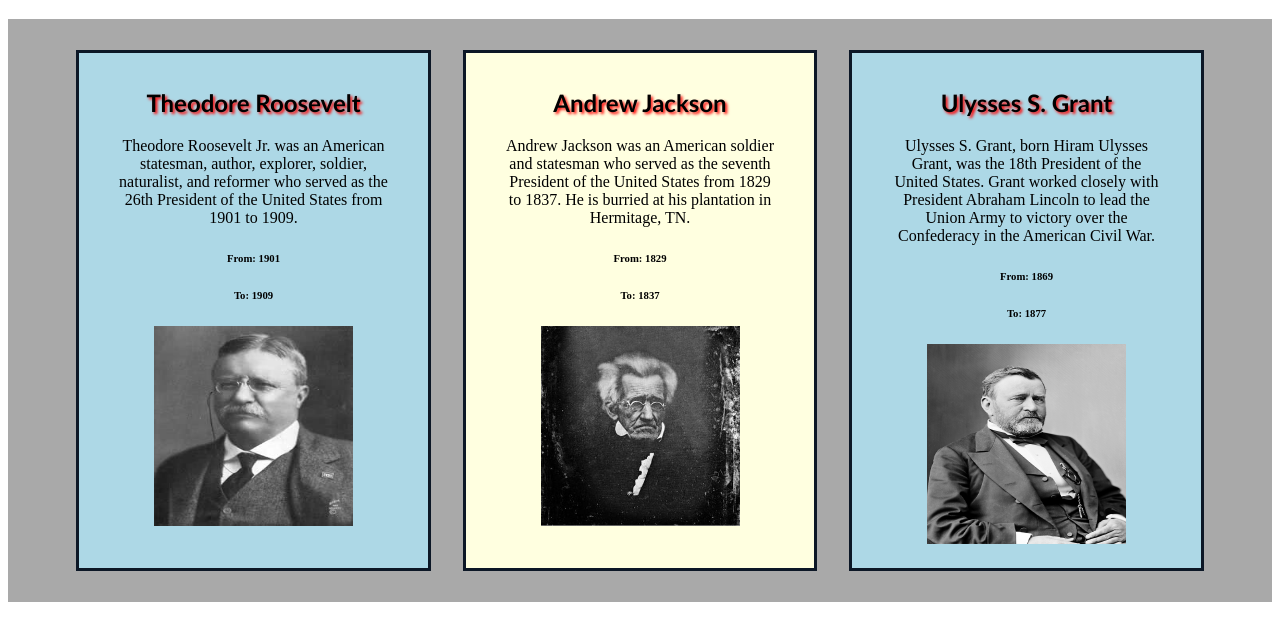
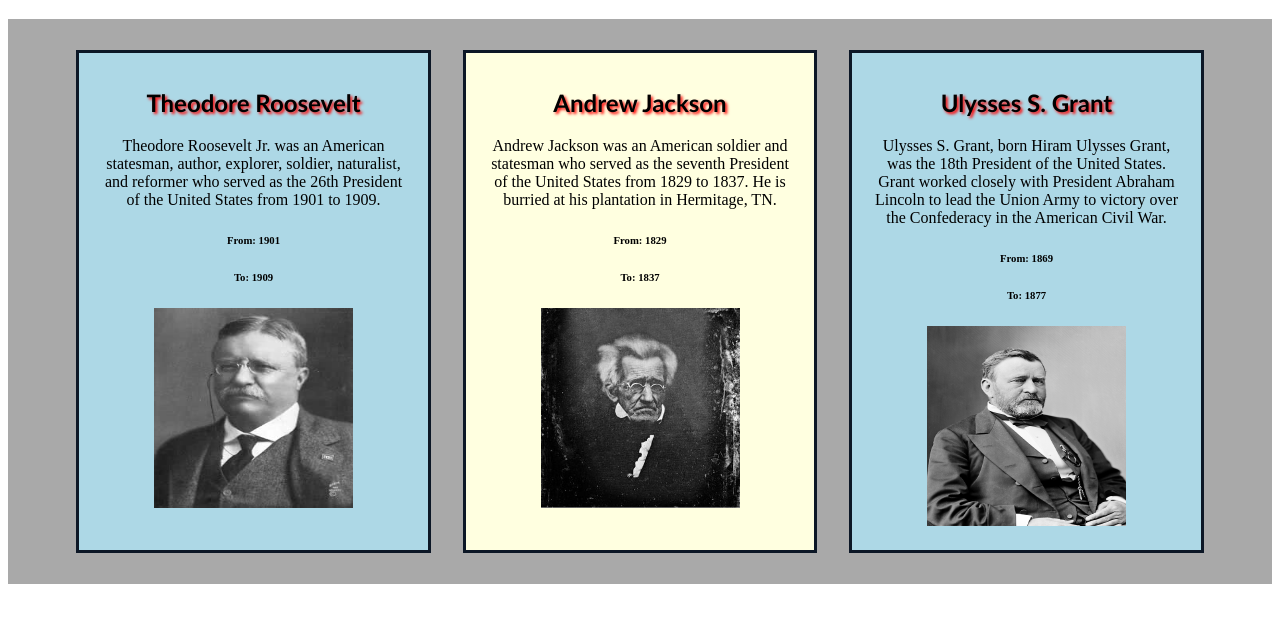
Before and after one commit to RobertShock/wyswyg, a plain HTML site: page index.html in a window 1280 px wide. Shown: the part 90-730 px from the top of the page. Drawn offline with Linux system fonts and the light colour scheme.

Commit message:
really done and ready to submit now.

```diff
--- a/wysiwyg.css
+++ b/wysiwyg.css
@@ -44,10 +44,6 @@ h1 {
   border: 3px solid #0C1726;
 }
 
-.bio {
-  padding: 0 1em;
-}
-
 .dottedBorder{
   border: 14px dotted hotpink;
 }
```
Also changed, not shown: index.html (+2 -0 lines), 1 other file.
